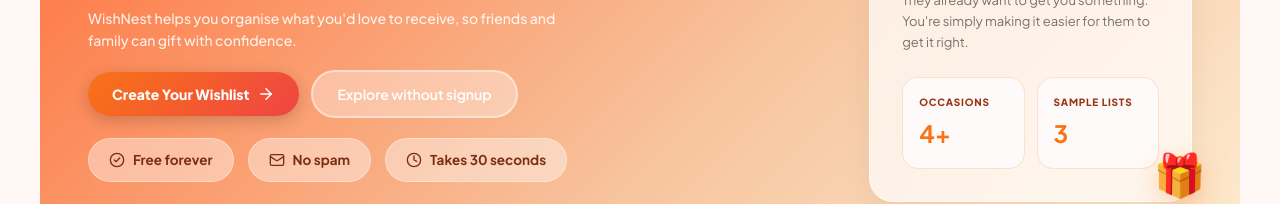
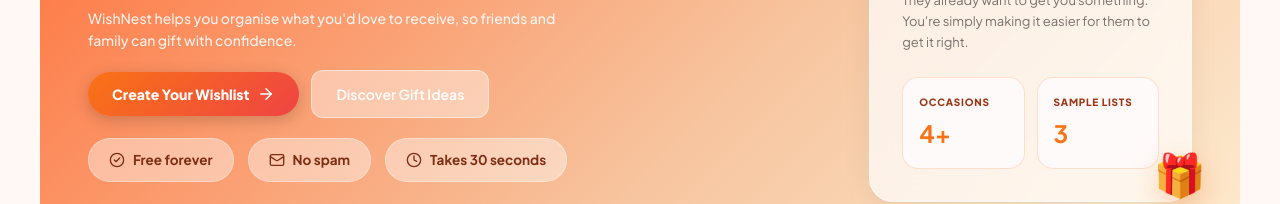
Before and after one commit to Yatish05/wishnest, a React (Vite) app: page / in a window 1280 px wide. Shown: the part 322-526 px from the top of the page. Built offline with nearby package versions, Linux system fonts and the light colour scheme; no server answers.

Commit message:
Add secondary Discover Gift Ideas button to hero section

```diff
--- a/src/pages/LandingPage.css
+++ b/src/pages/LandingPage.css
@@ -144,15 +144,28 @@
   transform: translateY(-2px);
 }
 
-/* Secondary btn inside banner */
-.landing-hero__banner .btn-secondary {
-  background: rgba(255, 255, 255, 0.35);
-  border: 2px solid rgba(255, 255, 255, 0.45);
+/* Outline btn inside banner */
+.btn-outline {
+  display: inline-flex;
+  align-items: center;
+  justify-content: center;
+  padding: 12px 24px;
+  border-radius: 12px;
+  background: transparent;
+  border: 1px solid #E5E7EB;
+  color: #374151; /* Default for white background */
+  font-weight: 600;
+  transition: all 0.2s ease;
+}
+
+.landing-hero__banner .btn-outline {
+  background: rgba(255, 255, 255, 0.4);
+  border: 1.5px solid rgba(255, 255, 255, 0.5);
   color: #fff;
 }
 
-.landing-hero__banner .btn-secondary:hover {
-  background: rgba(255, 255, 255, 0.32);
+.landing-hero__banner .btn-outline:hover {
+  background: rgba(255, 255, 255, 0.55);
 }
 
 .landing-user-note strong {
--- a/src/pages/LandingPage.jsx
+++ b/src/pages/LandingPage.jsx
@@ -146,9 +146,9 @@ export default function LandingPage() {
                       <Link to="/signup" className="btn btn-primary btn-lg">
                         Create Your Wishlist <ArrowRight size={18} />
                       </Link>
-                      <button className="btn btn-secondary btn-lg" onClick={handleGuestLogin}>
-                        Explore without signup
-                      </button>
+                      <Link to="/discover" className="btn btn-outline btn-lg">
+                        Discover Gift Ideas
+                      </Link>
                     </>
                   )}
                 </div>
```
